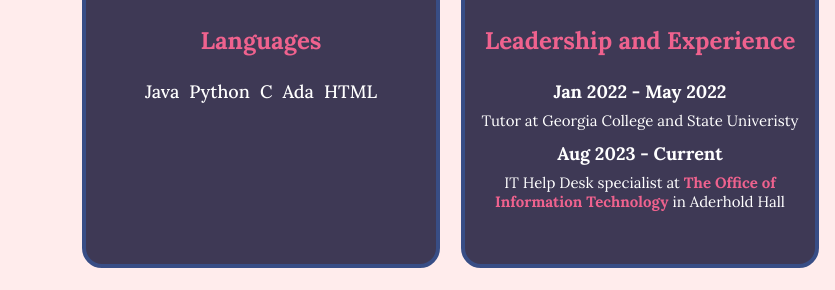
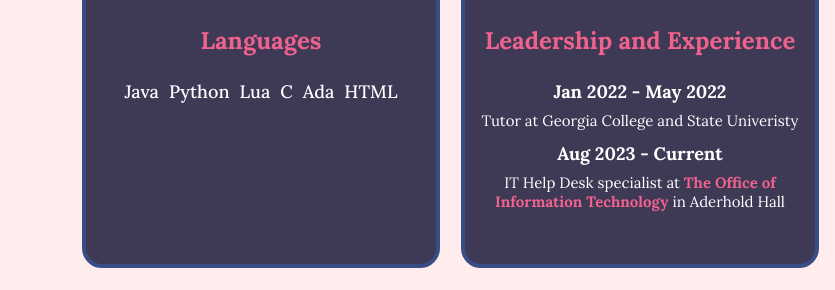
Before and after one commit to jayp822/Personal-CV, a plain HTML site: page index.html in a window 1280 px wide. Shown: the part 2064-2354 px from the top of the page, 0-835 px from the left. Drawn offline with Linux system fonts and the light colour scheme; a web font is replaced by a local one.

Commit message:
added language

```diff
--- a/css/style.css
+++ b/css/style.css
@@ -15,6 +15,7 @@ body {
 	font-family: "Lora", serif;
 	background-color: #ffe6e6b8;
 }
+
 
 a {
 	text-decoration: none;
--- a/index.html
+++ b/index.html
@@ -65,6 +65,7 @@
 		<h2>About Jay</h2>
 	</section>
 
+
 	<section class="three-col">
 		<div class="card">
 			<img src="./images/pexels-luis-gomes-546819.jpg" alt="programming languages" class="languages">
@@ -72,6 +73,7 @@
 			<ul class="languages-list">
 				<li>Java</li>
 				<li>Python</li>
+				<li>Lua</li>
 				<li>C</li>
 				<li>Ada</li>
 				<li>HTML</li>
```
